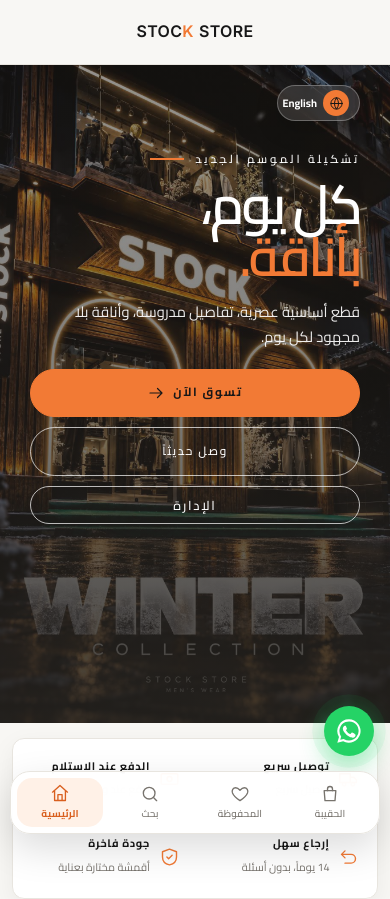
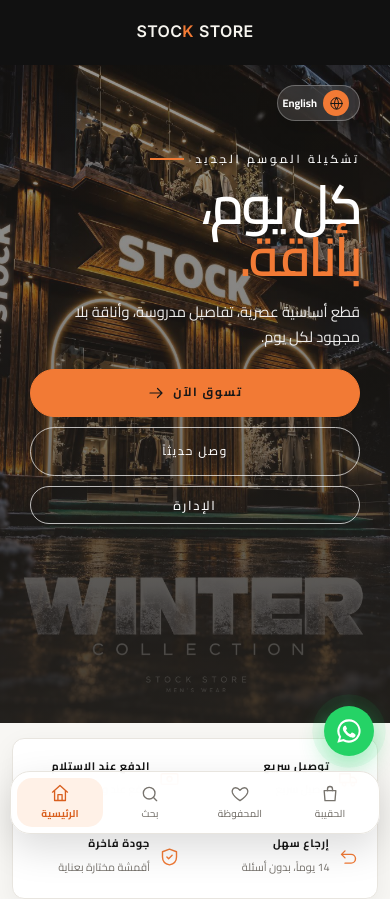
Before and after one commit to 01128567476/stock-store, a React (Vite) app: page /#/ in a window 390 px wide. Shown: the top 899 px of the page. Built offline with nearby package versions, Linux system fonts and the light colour scheme.

Commit message:
Header/Footer: dark mobile header, logo color fixes (navbar + footer)

```diff
--- a/src/components/Footer.jsx
+++ b/src/components/Footer.jsx
@@ -16,7 +16,7 @@ export default function Footer() {
       <footer className="footer">
         <div className="container footer-grid">
           <div className="footer-contact">
-            <Link to="/" className="logo brand-ltr" dir="ltr">
+            <Link to="/" className="logo footer-logo brand-ltr" dir="ltr">
               <span className="logo-stoc">STOC</span><span className="logo-k">K</span><span className="logo-store">STORE</span>
             </Link>
             <p className="footer-about" style={{ color: '#000000', WebkitTextFillColor: '#000000', opacity: 1 }}>{t('footer.tagline')}</p>
--- a/src/components/Navbar.jsx
+++ b/src/components/Navbar.jsx
@@ -53,7 +53,7 @@ export default function Navbar() {
         })}
       </div>
       <div className="container nav">
-        <Link to="/" className="logo brand-ltr" dir="ltr" aria-label={`${STORE.name} home`}>
+        <Link to="/" className="logo navbar-logo brand-ltr" dir="ltr" aria-label={`${STORE.name} home`}>
           <span className="logo-stoc">STOC</span><span className="logo-k">K</span><span className="logo-store">STORE</span>
         </Link>
 
--- a/src/index.css
+++ b/src/index.css
@@ -741,6 +741,12 @@ p { margin: 0 0 1rem; }
 .logo { gap: 0; font-family: var(--sans); font-size: 1.08rem; letter-spacing: 0.02em; }
 .logo-text, .logo-store { color: var(--text); }
 .logo-store { margin-left: 0.32em; }
+.navbar-logo .logo-stoc,
+.navbar-logo .logo-store { color: var(--text); }
+.navbar-logo .logo-k,
+.footer-logo .logo-k { color: var(--accent); }
+.footer-logo .logo-stoc,
+.footer-logo .logo-store { color: #111; }
 .logo-mark {
   width: 34px;
   height: 34px;
@@ -1683,10 +1689,17 @@ p { margin: 0 0 1rem; }
   .header { z-index: 100; }
   .header,
   .header.scrolled {
-    background: var(--bg);
-    border-bottom-color: var(--line);
+    background: #111;
+    border-bottom-color: #111;
+    color: #f7f5ef;
     backdrop-filter: none;
     -webkit-backdrop-filter: none;
+  }
+  .header.header-home,
+  .header.header-home.scrolled {
+    background: #111;
+    border-bottom-color: #111;
+    color: #f7f5ef;
   }
   .nav-backdrop,
   .nav-drawer-head,
@@ -1707,9 +1720,10 @@ p { margin: 0 0 1rem; }
     font-weight: 700;
     letter-spacing: 0.02em;
   }
-  .logo-stoc,
-  .logo-store { color: var(--text); }
-  .logo-k { color: var(--accent); }
+  .navbar-logo .logo-stoc,
+  .navbar-logo .logo-store { color: #f7f5ef; }
+  .header.header-home .logo-stoc,
+  .header.header-home .logo-store { color: #f7f5ef; }
   .logo-mark { display: none; }
   .features { width: calc(100% - 1.5rem); grid-template-columns: repeat(2, 1fr); margin-top: 0.9rem; }
   .feature { border-right: 0; }
```
